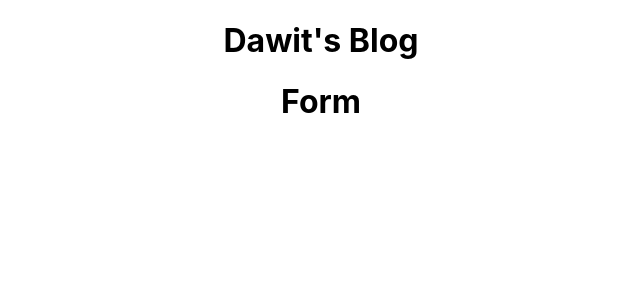
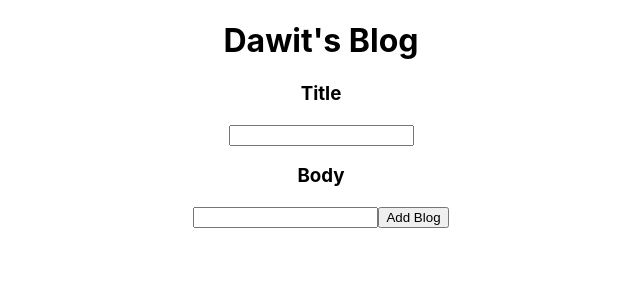
Before and after one commit to davedawita/dawit-blog, a React (Create React App) app: page /new in a window 1280 px wide. Shown: the top 300 px of the page, without its empty margins (319-959 px from the left). Built offline with nearby package versions, Linux system fonts and the light colour scheme; no server answers.

Commit message:
Front-End Done

```diff
--- a/src/App.js
+++ b/src/App.js
@@ -11,13 +11,64 @@ import {useState, useEffect} from 'react'
 import {Route, Routes} from 'react-router-dom'
 
 //OUR API URL
-const apiURL = 'http://localhost:8000'
+const apiURL = 'https://blog-app-api-dawit-90b8eca2d065.herokuapp.com/'
 
 
 function App() {
   //setup state for our Posts
 
   const [posts, setPosts] = useState([])
+
+  //functions
+
+  //Define a function for get:
+  const getBlogs = async () => {
+    const response = await fetch(apiURL + '/blogs/')
+    const data = await response.json()
+    console.log(data)
+    setPosts(data)
+  }
+
+
+  //Define a function for our Create & Edit:
+
+  const handleFormSubmission = async (data, type) => {
+    if(type === 'new'){     //If new, we are creating a resource
+    const response = await fetch(`${apiURL}/blogs/`, {
+      method: 'post',
+      headers: {
+        "content-Type": "application/json",
+      },
+      body: JSON.stringify(data)
+    })
+    getBlogs()
+  } else {
+    const response = await fetch(`${apiURL}/blogs/${data.id}/`, {         //Here, data is bubbling up from Form.js
+      method: 'put',
+      headers: {
+        "content-Type": "application/json",
+      },
+      body: JSON.stringify(data)
+    })
+    getBlogs()
+  }
+  }
+
+  //Define a function for delete:
+
+  const deleteBlog = async (id) => {
+    const response = await fetch(`${apiURL}/blogs/${id}/`,
+    {
+      method: 'delete'
+    })
+    getBlogs()
+  }
+
+
+  //useEffect
+  useEffect(() => {
+    getBlogs()
+  }, [])
 
 
   return (
@@ -27,7 +78,7 @@ function App() {
         <Route
           exact
           path="/"
-          element={<AllPosts posts={posts} />}
+          element={<AllPosts posts={posts} deleteBlog ={deleteBlog} />}
         />
         <Route
           exact
@@ -37,12 +88,13 @@ function App() {
         <Route
           exact
           path="/new"
-          element={<Form />}
+          element={<Form posts={posts} handleSubmit={handleFormSubmission} buttonLabel='Add Blog'
+          formType='new'/>} //Here, we are passing the "handleSubmit", "buttonlabel", and "formType" props to Form.js.
         />
         <Route
           exact
           path="/edit/:id"
-          element={<Form posts={posts}/>}
+          element={<Form posts={posts} handleSubmit={handleFormSubmission} buttonLabel='Edit Blog' formType='edit'/>}
         />
 
 
@@ -52,4 +104,5 @@ function App() {
   );
 }
 
+
 export default App;
--- a/src/components/Post.js
+++ b/src/components/Post.js
@@ -1,5 +1,43 @@
-const Post = (props) => {
-  return <h1>Post</h1>
+import {Link, useNavigate} from 'react-router-dom'
+
+//////////////////
+  // Style Objects
+  //////////////////
+  const divStyle = {
+    textAlign: "center",
+    border: "3px solid",
+    margin: "10px auto",
+    width: "80%",
+  }
+
+  const titleStyle = {
+    textAlign: "center",
+    color: "#006643",
+    fontSize: '4em'
+  }
+
+
+const Post = ({post, deleteBlog}) => {
+  const navigate = useNavigate()
+
+  const handleDelete = (event) => {
+    event.preventDefault()
+    deleteBlog(post.id)
+    navigate('/')
+  }
+
+  return (
+    <div style={divStyle}>
+      <Link to={`/post/${post.id}`}>
+        <h1 style={titleStyle}>{post.Title}</h1>
+      </Link>
+      <h2>{post.Body}</h2>
+      <form onSubmit={handleDelete}>
+        <input type='submit' value='Delete Blog' />
+
+      </form>
+    </div>
+  )
 
 }
 
--- a/src/pages/AllPosts.js
+++ b/src/pages/AllPosts.js
@@ -1,6 +1,18 @@
-const AllPosts = (props) => {
-  return <h1>All Posts</h1>
+import Post from '../components/Post'
+import {Link} from 'react-router-dom'
 
-}
+
+const AllPosts = (props) => (
+  <>
+    <Link to='/new'>
+      <button> Add a Blog</button>
+    </Link>
+
+    {props.posts.map(
+      (post) => <Post post={post} key={post.id} deleteBlog={props.deleteBlog} />
+    )}
+
+  </>
+)
 
 export default AllPosts
--- a/src/pages/Form.js
+++ b/src/pages/Form.js
@@ -1,5 +1,64 @@
+import {useMemo, useState} from 'react'
+import {useNavigate, useParams} from 'react-router-dom'
+
+
+
+
 const Form = (props) => {
-  return <h1>Form</h1>
+
+  const navigate = useNavigate()
+  const params = useParams()
+
+  //Will get current post here for edit"
+  const currentPost = useMemo(() => props.posts.find(post => post.id === parseInt(params.id)), [params.id, props.posts])
+
+  const[formData, setFormData] = useState(
+    props.formType === 'new' ? {
+      Title: '',
+      Body: '',
+    }: {
+      Title: currentPost.Title,
+      Body: currentPost.Body,
+      id: parseInt(currentPost.id)
+    }
+  )
+  const handleChange = (event) => {
+    setFormData((prev) => (
+      {
+        ...prev,
+        [event.target.name]: event.target.value
+      }
+    ))
+  }
+
+  const handleSubmission = (event) => {     //Here, we need to bring our "event" object because we are waiting for that event on submit
+    event.preventDefault()    //To disable default functinality with our form.
+    props.handleSubmit(formData, props.formType)
+    //Then, after we submit everything here and we pass the information fetch, let's go ahead and navigate to '/':
+    navigate('/')      //To go back to the home page.
+  }
+  return (
+    <form onSubmit={handleSubmission}>
+      <h3>Title</h3>
+      <input
+        type='text'
+        onChange={handleChange}
+        value={formData.Title}
+        name='Title'
+      />
+
+      <h3>Body</h3>
+      <input
+        type='text'
+        onChange={handleChange}
+        value={formData.Body}
+        name='Body'
+      />
+
+      <input type='submit' value={props.buttonLabel}/>
+
+    </form>
+  )
 
 }
 
--- a/src/pages/SinglePost.js
+++ b/src/pages/SinglePost.js
@@ -1,6 +1,22 @@
-const SinglePost = (props) => {
-  return <h1>SinglePost</h1>
+import {useMemo} from 'react'
+import {Link, useParams} from 'react-router-dom'
 
+const SinglePost = ({posts}) => {
+  const params = useParams()
+  const currentPost = useMemo(() => posts.find(post => post.id === parseInt(params.id)), [params.id, posts])
+
+  return (
+    <div>
+      <h1>{currentPost.Title}</h1>
+      <h2>{currentPost.Body}</h2>
+      <Link to={`/edit/${params.id}`}>
+        <button>Edit Blog</button>
+      </Link>
+      <Link to={'/'}>
+        <button>Go Back</button>
+      </Link>
+    </div>
+  )
 }
 
 export default SinglePost
```
